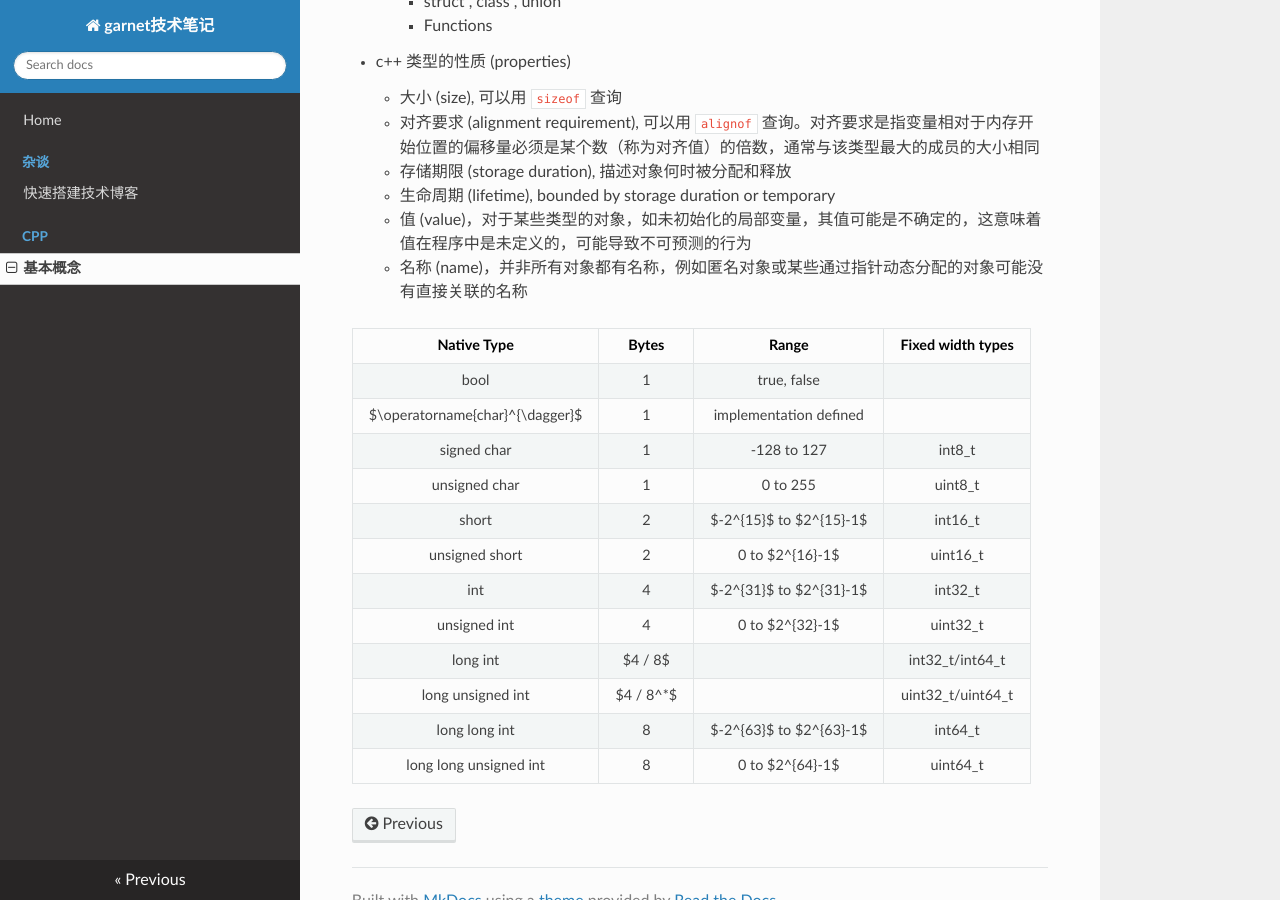
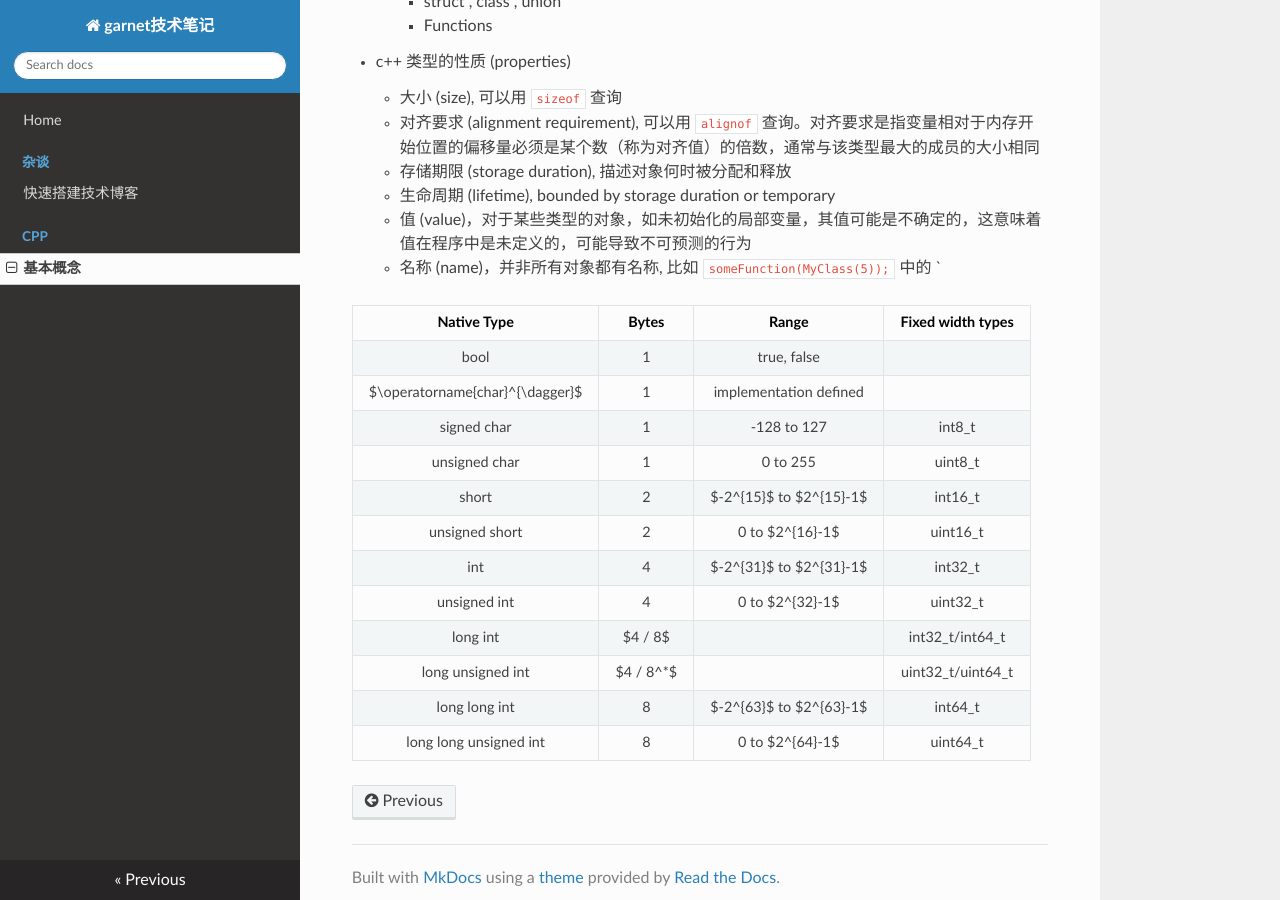
Before and after one commit to ymma98/technotes, an MkDocs documentation site: the page built from docs/cpp/基本概念.md, in a window 1280 px wide and 900 px high, scrolled down 1159 px. Built offline with MkDocs 1.6.1, drawn with Linux system fonts in a browser that asks for light colours; nearby versions of some CDN libraries; part of the change alters nothing that is shown.

Commit message:
docs/cpp/基本概念.md updated from https://stackedit.cn/

```diff
--- a/docs/cpp/基本概念.md
+++ b/docs/cpp/基本概念.md
@@ -44,7 +44,7 @@ g++ -std=c++26 <program.cpp> -o program
 	* 存储期限 (storage duration), 描述对象何时被分配和释放
 	* 生命周期 (lifetime), bounded by storage duration or temporary
 	* 值 (value)，对于某些类型的对象，如未初始化的局部变量，其值可能是不确定的，这意味着值在程序中是未定义的，可能导致不可预测的行为
-	* 名称 (name)，并非所有对象都有名称，例如匿名对象或某些通过指针动态分配的对象可能没有直接关联的名称
+	* 名称 (name)，并非所有对象都有名称, 比如 `someFunction(MyClass(5));` 中的 `
 
 | Native Type | Bytes | Range | Fixed width types <br> <cstdint> |
 | :---: | :---: | :---: | :---: |
@@ -62,7 +62,7 @@ g++ -std=c++26 <program.cpp> -o program
 | long long unsigned int | 8 | 0 to $2^{64}-1$ | uint64_t |
 
 <!--stackedit_data:
-eyJoaXN0b3J5IjpbLTY0OTM0MDg4LC0xMTg4NDgyMjEyLDE5NT
-k5MzIyNDcsLTIzMDU5NDg5LDEzNjk3NTU2LC04NjYyMzM2MTMs
-NDU2OTE5MTg3LDE0NzQwMjYwMjddfQ==
+eyJoaXN0b3J5IjpbMTEwNjc5ODM4MCwtMTE4ODQ4MjIxMiwxOT
+U5OTMyMjQ3LC0yMzA1OTQ4OSwxMzY5NzU1NiwtODY2MjMzNjEz
+LDQ1NjkxOTE4NywxNDc0MDI2MDI3XX0=
 -->
```
